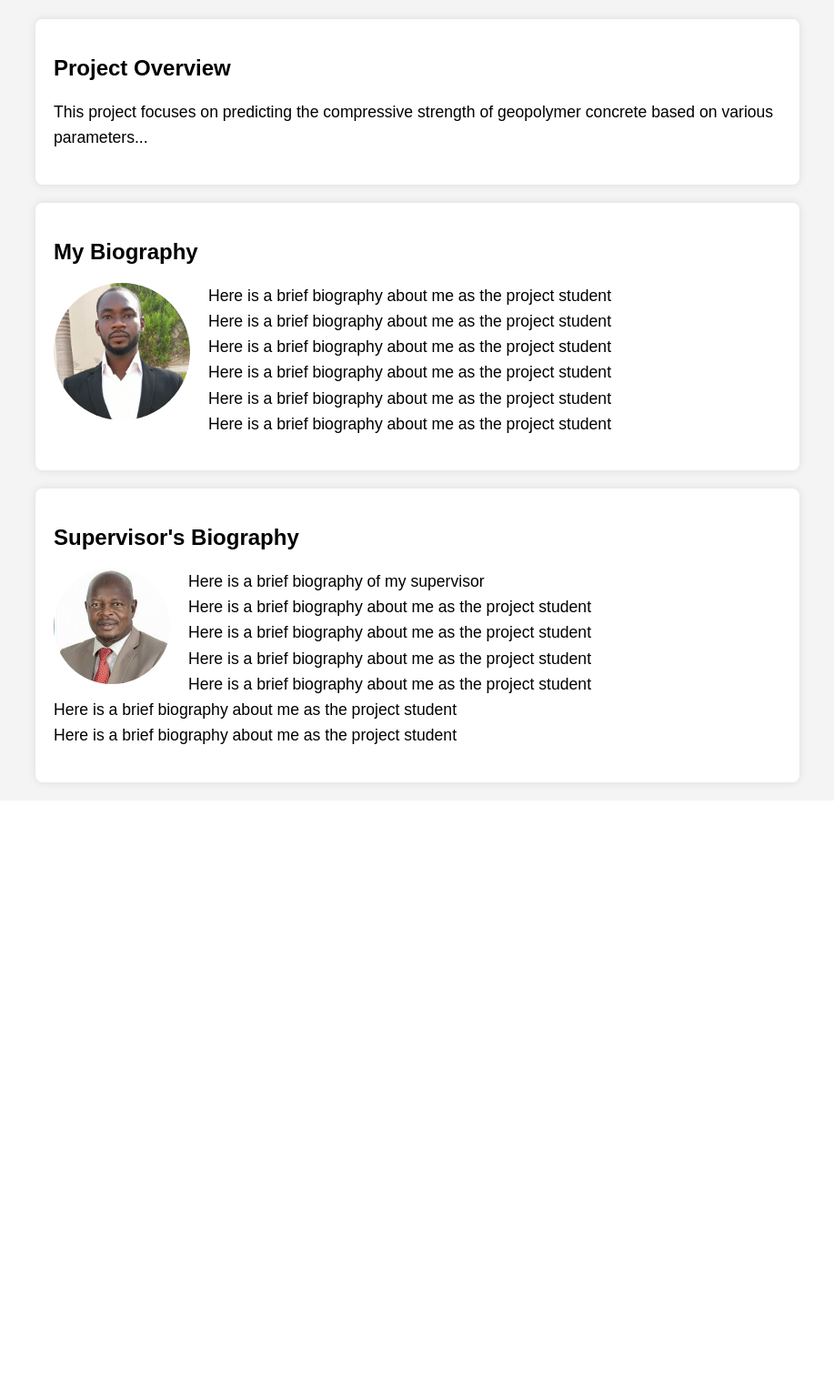
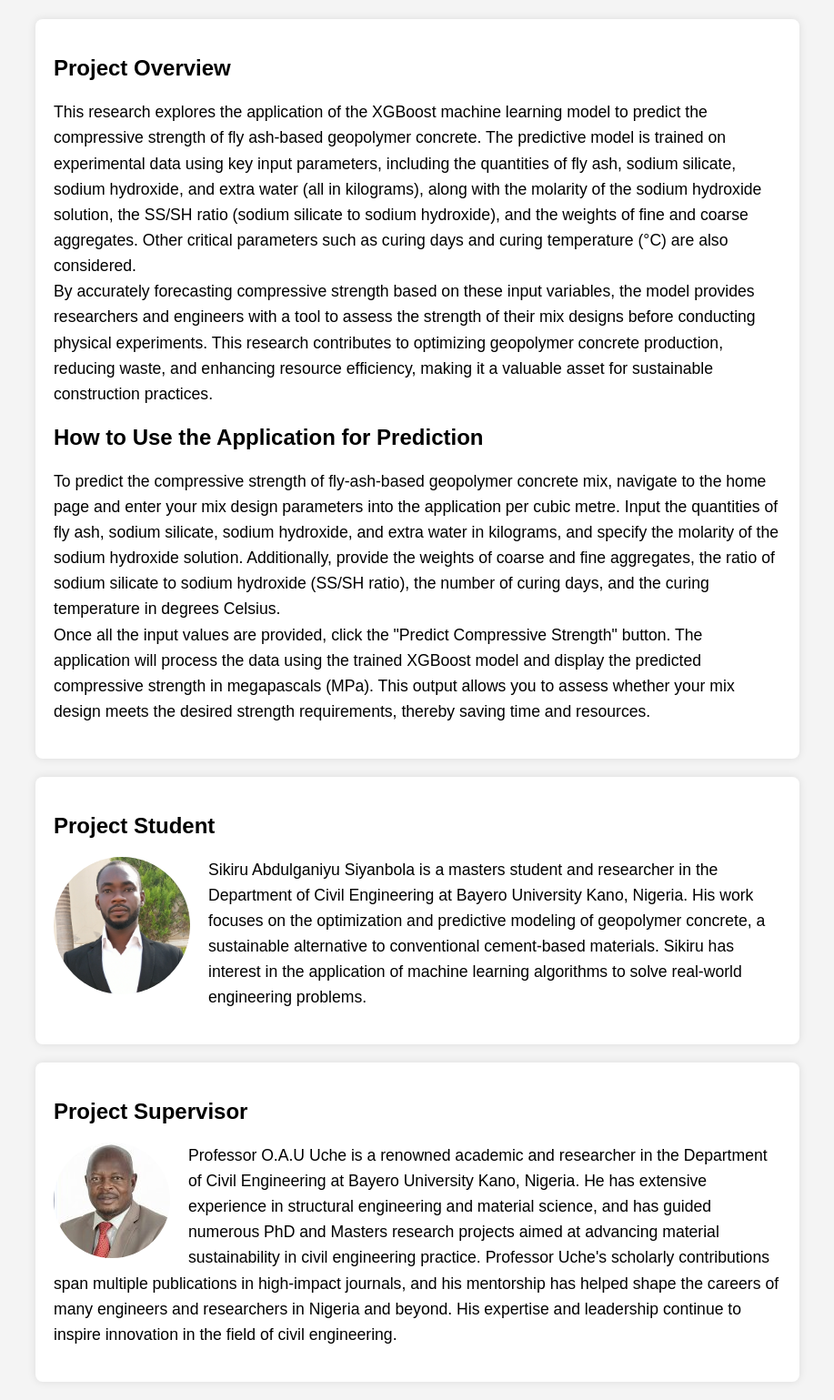
Before and after one commit to sikirusiyanbola/Compressive-Strength-Prediction, a Flask app: page /about in a window 1280 px wide. Shown: the part 70-1609 px from the top of the page at 91% size, without its empty margins (181-1098 px from the left). Before the commit the page ends 937 px from the top, so only its background shows below. Run offline with Flask 3, Linux system fonts and the light colour scheme; parts of the project's set-up code (start-up, migrations or seed data) failed here and were passed over.

Commit message:
Fourth Commit

```diff
--- a/templates/about.html
+++ b/templates/about.html
@@ -20,41 +20,29 @@
 
     <div class="container">
         <h2>Project Overview</h2>
-        <p>This project focuses on predicting the compressive strength of geopolymer concrete based on various parameters...</p>
+        <p>This research explores the application of the XGBoost machine learning model to predict the compressive strength of fly ash-based geopolymer concrete. The predictive model is trained on experimental data using key input parameters, including the quantities of fly ash, sodium silicate, sodium hydroxide, and extra water (all in kilograms), along with the molarity of the sodium hydroxide solution, the SS/SH ratio (sodium silicate to sodium hydroxide), and the weights of fine and coarse aggregates. Other critical parameters such as curing days and curing temperature (°C) are also considered. <br>
+
+        By accurately forecasting compressive strength based on these input variables, the model provides researchers and engineers with a tool to assess the strength of their mix designs before conducting physical experiments. This research contributes to optimizing geopolymer concrete production, reducing waste, and enhancing resource efficiency, making it a valuable asset for sustainable construction practices.</p>
+
+        <h2>How to Use the Application for Prediction</h2>
+
+        <p>To predict the compressive strength of fly-ash-based geopolymer concrete mix, navigate to the home page and enter your mix design parameters into the application per cubic metre. Input the quantities of fly ash, sodium silicate, sodium hydroxide, and extra water in kilograms, and specify the molarity of the sodium hydroxide solution. Additionally, provide the weights of coarse and fine aggregates, the ratio of sodium silicate to sodium hydroxide (SS/SH ratio), the number of curing days, and the curing temperature in degrees Celsius.
+        <br>
+
+        Once all the input values are provided, click the "Predict Compressive Strength" button. The application will process the data using the trained XGBoost model and display the predicted compressive strength in megapascals (MPa). This output allows you to assess whether your mix design meets the desired strength requirements, thereby saving time and resources.
+        </p>
     </div>
 
     <div class="container">
-        <h2>My Biography</h2>
+        <h2>Project Student</h2>
         <img src="{{ url_for('static', filename='images/my_picture.jpg') }}" alt="My Picture">
-        <p>Here is a brief biography about me as the project student
-            <br>
-        Here is a brief biography about me as the project student
-        <br>
-        Here is a brief biography about me as the project student
-        <br>
-        Here is a brief biography about me as the project student
-        <br>
-        Here is a brief biography about me as the project student
-        <br>
-        Here is a brief biography about me as the project student</p>
+        <p>Sikiru Abdulganiyu Siyanbola is a masters student and researcher in the Department of Civil Engineering at Bayero University Kano, Nigeria. His work focuses on the optimization and predictive modeling of geopolymer concrete, a sustainable alternative to conventional cement-based materials. Sikiru has interest in the application of machine learning algorithms to solve real-world engineering problems.</p>
     </div>
 
     <div class="container">
-        <h2>Supervisor's Biography</h2>
+        <h2>Project Supervisor</h2>
         <img src="{{ url_for('static', filename='images/supervisor_picture.jpg') }}" alt="Supervisor's Picture">
-        <p>Here is a brief biography of my supervisor
-        <br>
-        Here is a brief biography about me as the project student
-        <br>
-        Here is a brief biography about me as the project student
-        <br>
-        Here is a brief biography about me as the project student
-        <br>
-        Here is a brief biography about me as the project student
-        <br>
-        Here is a brief biography about me as the project student
-        <br>
-        Here is a brief biography about me as the project student
+        <p>Professor O.A.U Uche is a renowned academic and researcher in the Department of Civil Engineering at Bayero University Kano, Nigeria. He has extensive experience in structural engineering and material science, and has guided numerous PhD and Masters research projects aimed at advancing material sustainability in civil engineering practice. Professor Uche's scholarly contributions span multiple publications in high-impact journals, and his mentorship has helped shape the careers of many engineers and researchers in Nigeria and beyond. His expertise and leadership continue to inspire innovation in the field of civil engineering.
         </p>
     </div>
 </body>
```
